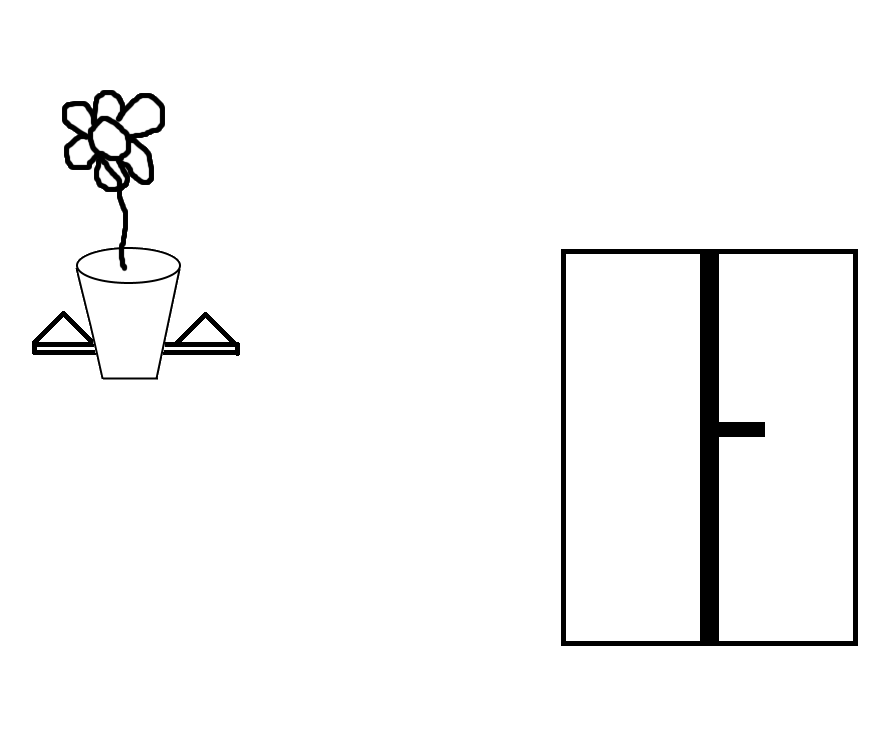
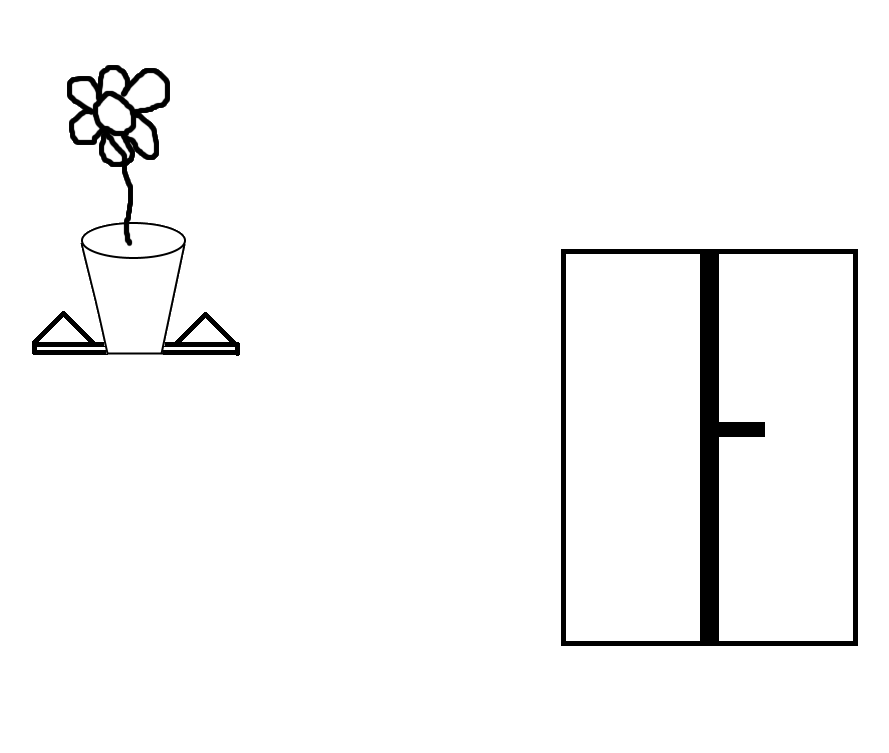
Before and after one commit to Cbtli/cbtli.github.io, a plain HTML site: page carte/derrierelaporte/index.html in a window 1280 px wide. Shown: the top 753 px of the page, without its empty margins (74-963 px from the left). Drawn offline with Linux system fonts and the light colour scheme.

Commit message:
Update index.html

```diff
--- a/carte/derrierelaporte/index.html
+++ b/carte/derrierelaporte/index.html
@@ -25,7 +25,7 @@
     <div style="left: 100px; top: 300px">
      <img id="etagere" src="etagere.png">
     </div>
-    <div style="left: 80px; top: 40px">
+    <div style="left: 85px; top: 15px">
      <img id="fleur" src="Fleurenpot.png">
     </div>
 
```
